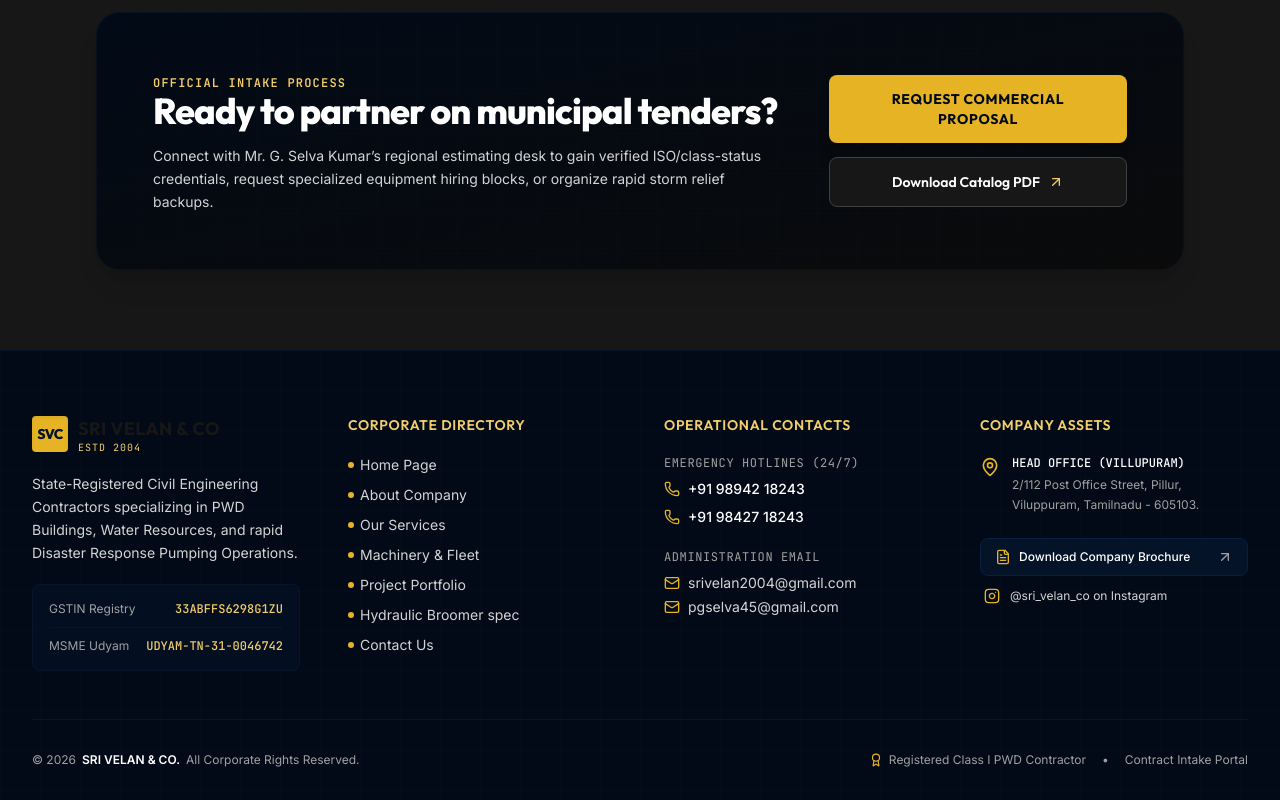
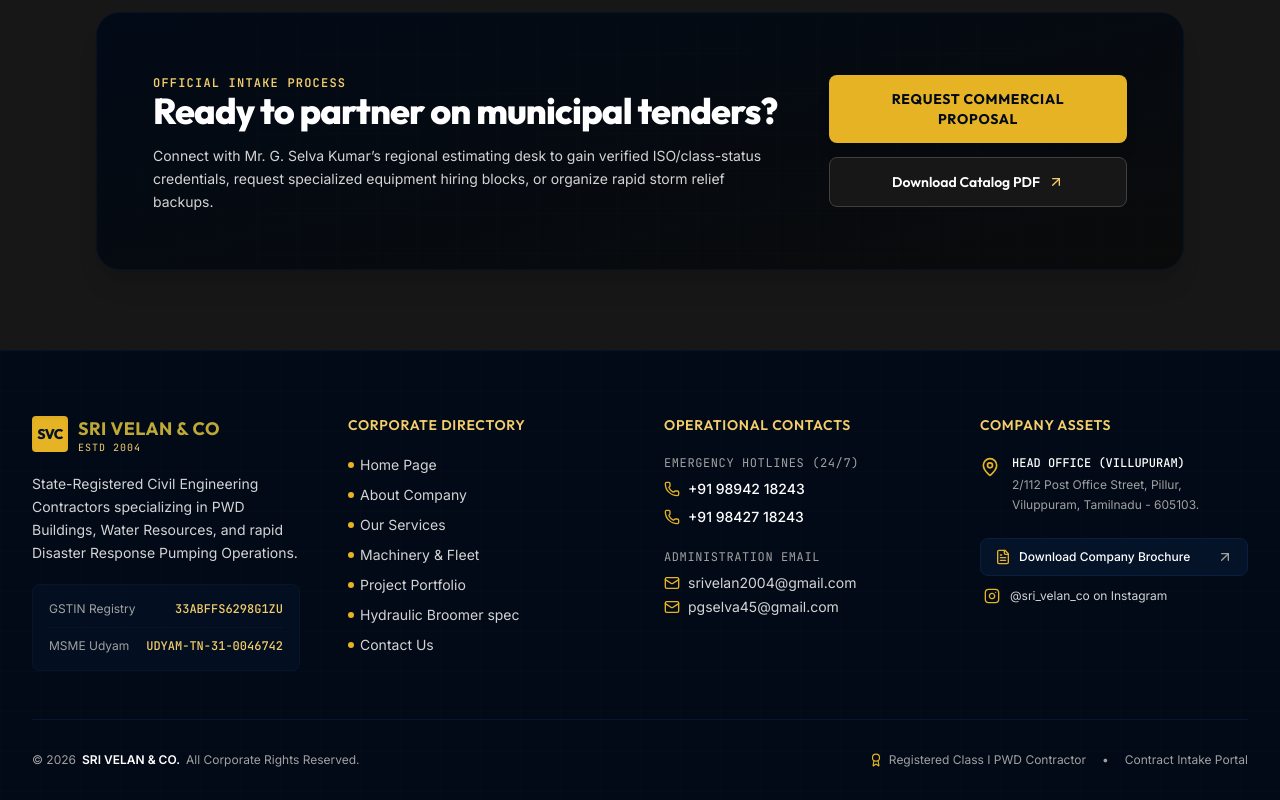
Before and after one commit to JerinAnand/Sri-Velan-Co, a React (Vite) app: page / in a window 1280 px wide. Shown: the part 3533-4333 px from the top of the page. Built offline with nearby package versions, Linux system fonts and the light colour scheme.

Commit message:
style: update company name color in footer
Apply custom gold hex color to the company name in the footer for brand consistency.

```diff
--- a/src/components/Footer.tsx
+++ b/src/components/Footer.tsx
@@ -45,7 +45,7 @@ export const Footer: React.FC<FooterProps> = ({ setActiveView }) => {
                 <span className="text-brand-blue-900 font-display font-extrabold text-sm tracking-tighter">SVC</span>
               </div>
               <div>
-                <h3 className="font-display font-bold text-lg tracking-wide uppercase">{COMPANY_DETAILS.name}</h3>
+                <h3 className="font-display font-bold text-lg tracking-wide uppercase" style={{ color: '#bea937' }}>{COMPANY_DETAILS.name}</h3>
                 <span className="text-[10px] text-brand-gold-400 font-mono block tracking-widest leading-none">ESTD 2004</span>
               </div>
             </div>
```
